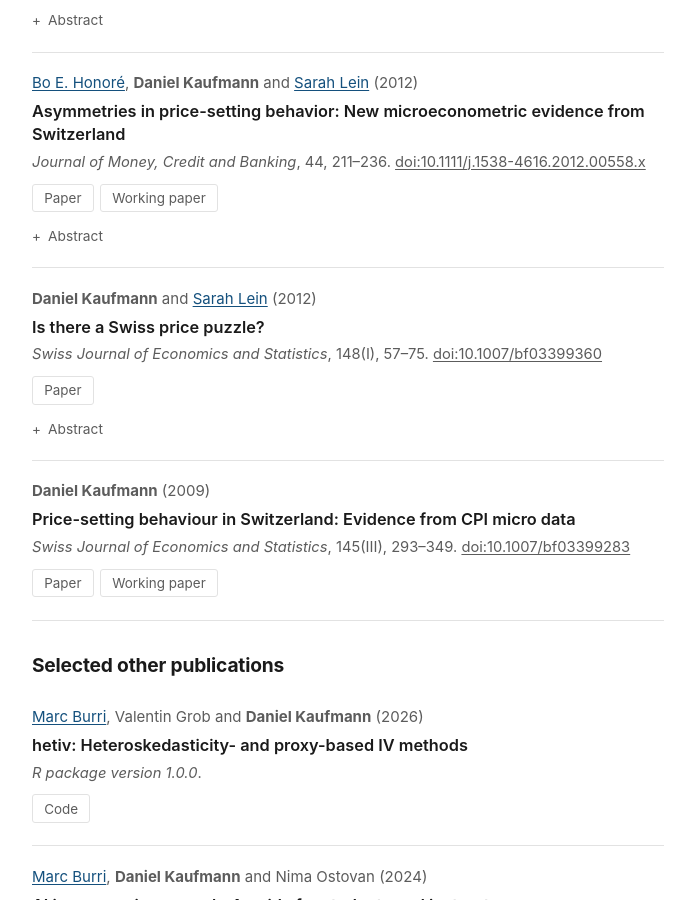
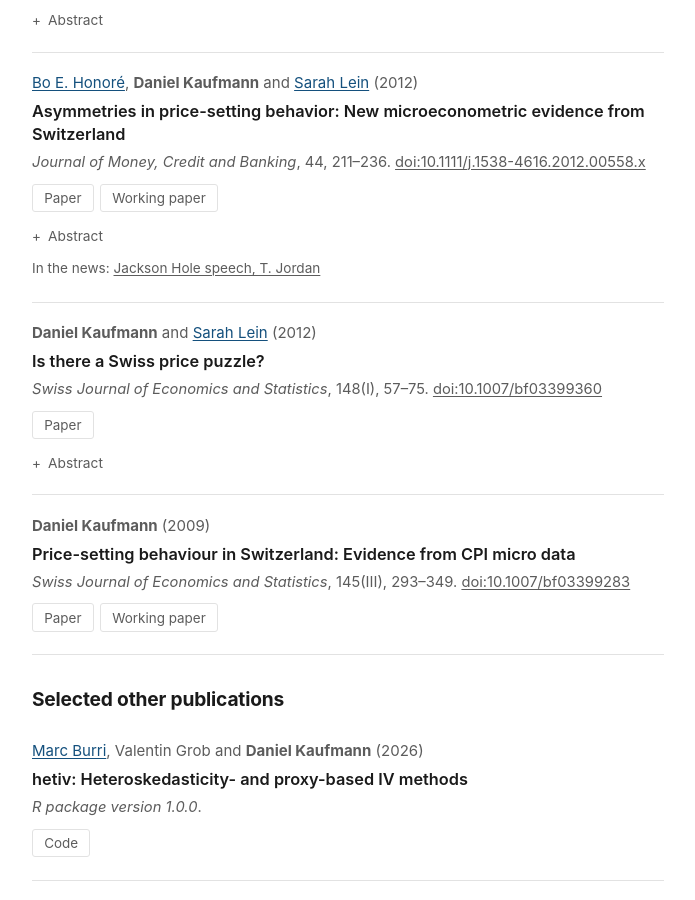
Before and after one commit to dankaufmann/dankaufmann.github.io, a Jekyll site: the page built from research.md, in a window 1280 px wide and 900 px high, scrolled down 2981 px. Shown: the whole window, without its empty margins (292-987 px from the left). Built offline with Jekyll 4.4.1, drawn with Linux system fonts in a browser that asks for light colours.

Commit message:
Cite Jackson Hole speech on both papers it references
Both the OBES 2018 and JMCB 2012 papers are cited in the speech; the Wix
markup listing it twice was correct, not a duplication.

```diff
--- a/_data/publications.yml
+++ b/_data/publications.yml
@@ -281,6 +281,8 @@ articles:
     links:
       paper: "http://ideas.repec.org/a/mcb/jmoncb/v44y2012ip211-236.html"
       wp: "http://www.snb.ch/n/mmr/reference/working_paper_2012_09/source/working_paper_2012_09.en.pdf"
+    news:
+      - {label: "Jackson Hole speech, T. Jordan", url: "https://www.snb.ch/en/mmr/speeches/id/ref_20150828_tjn/source/ref_20150828_tjn.en.pdf"}
 
   - title: "Is there a Swiss price puzzle?"
     authors:
```
